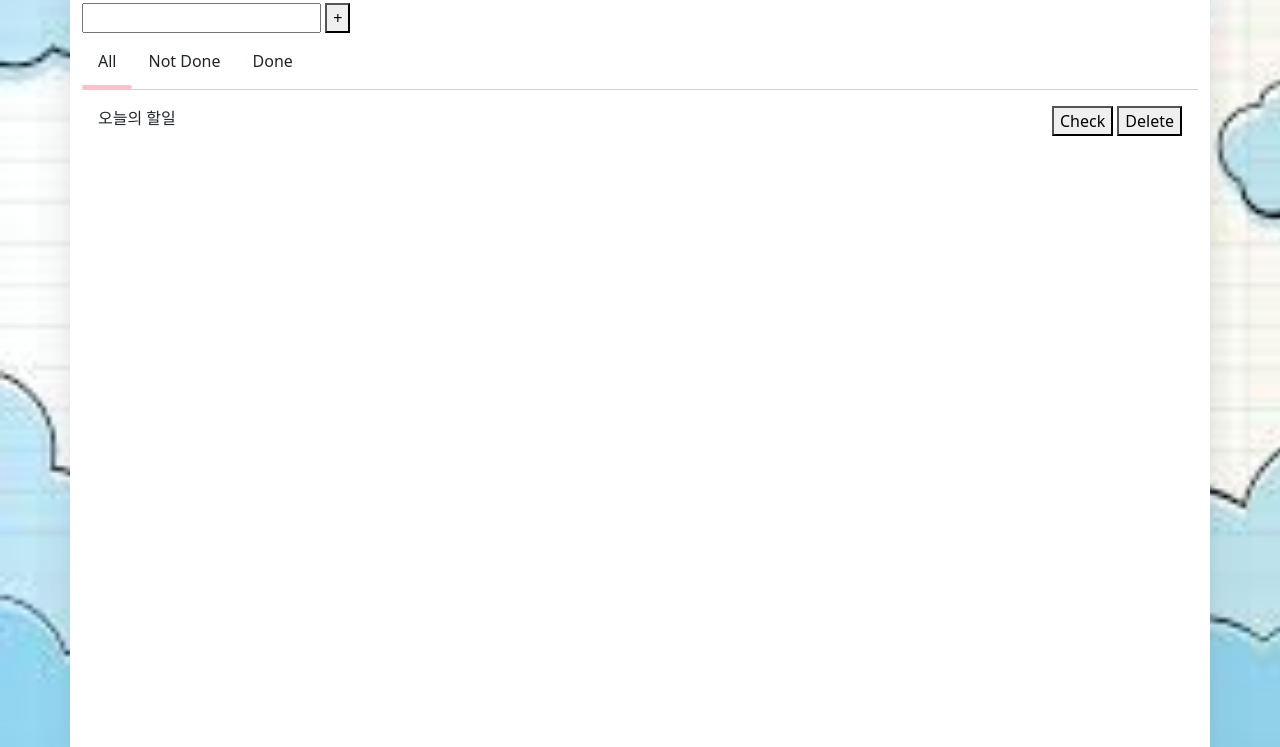
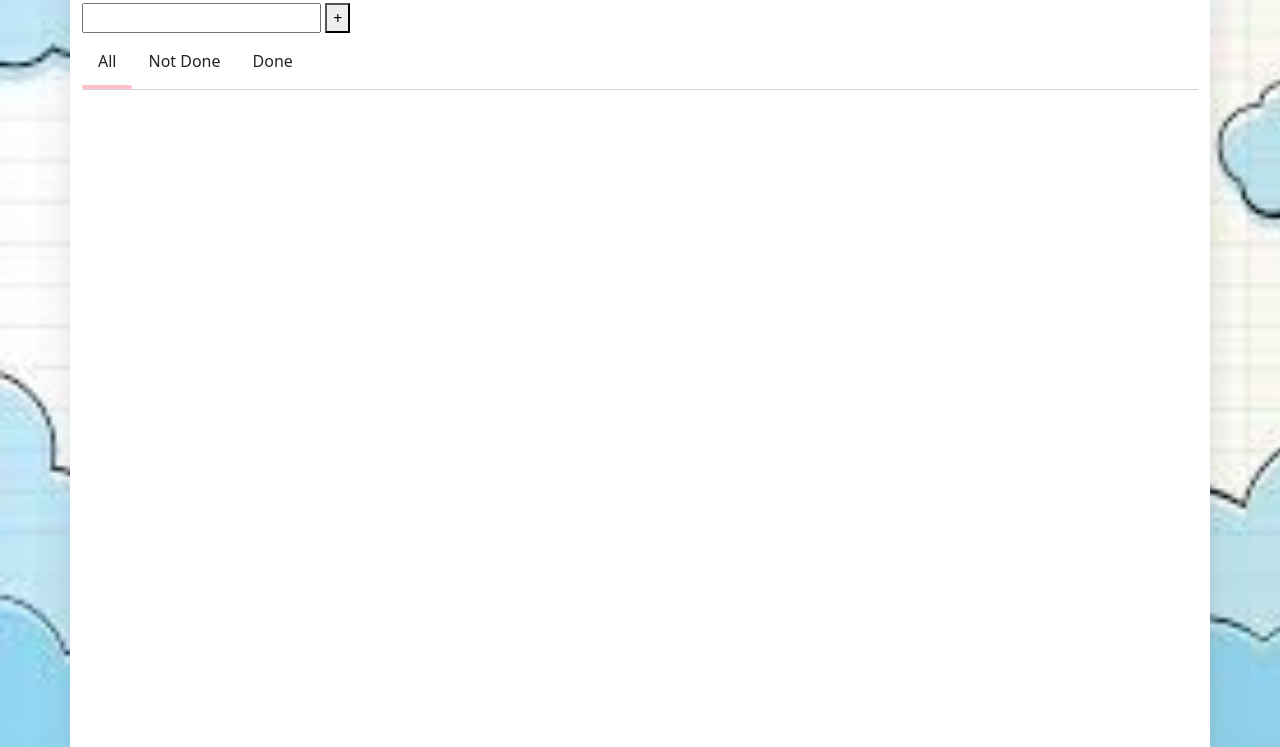
Before and after one commit to Iamhamster/todolist, a plain HTML site: page index.html in a window 1280 px wide. Shown: the part 53-800 px from the top of the page. Drawn offline with nearby package versions, Linux system fonts and the light colour scheme.

Commit message:
scound commit

```diff
--- a/index.html
+++ b/index.html
@@ -31,14 +31,7 @@
             </div>
 
             <div id="task-board">
-                <div class="task">
-                    <div>오늘의 할일</div>
 
-                    <div>
-                        <button>Check</button>
-                        <button>Delete</button>
-                    </div>
-                </div>
             </div>
 
         </section>
```
